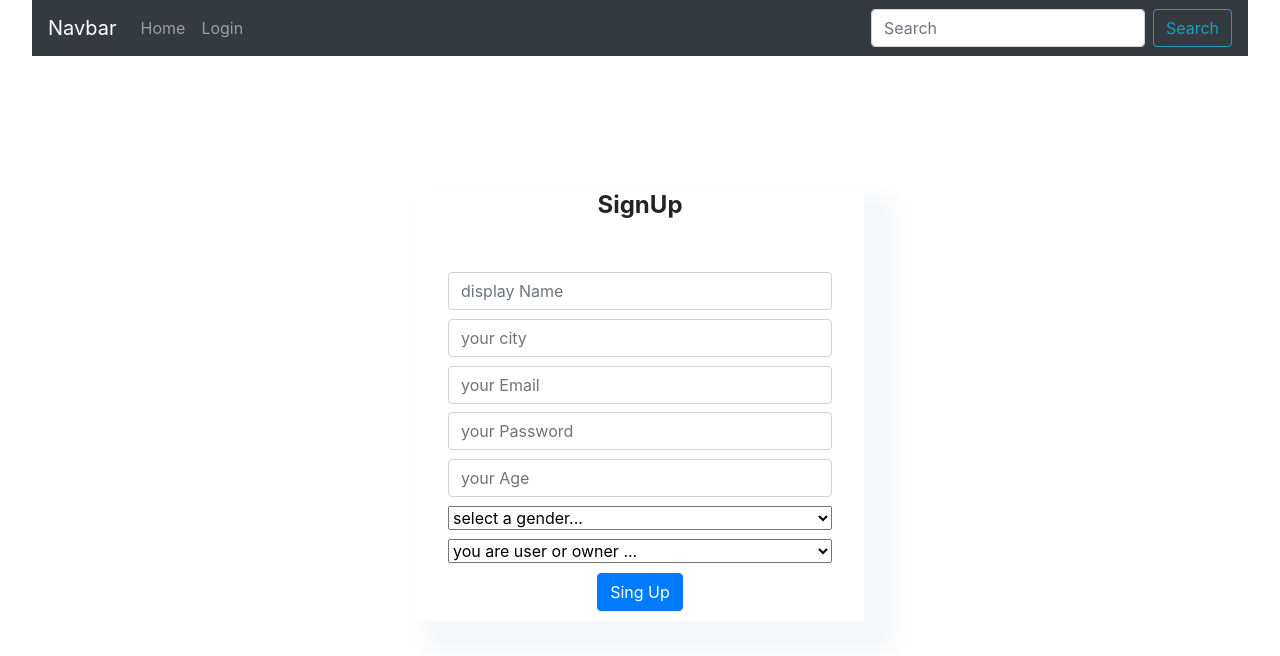
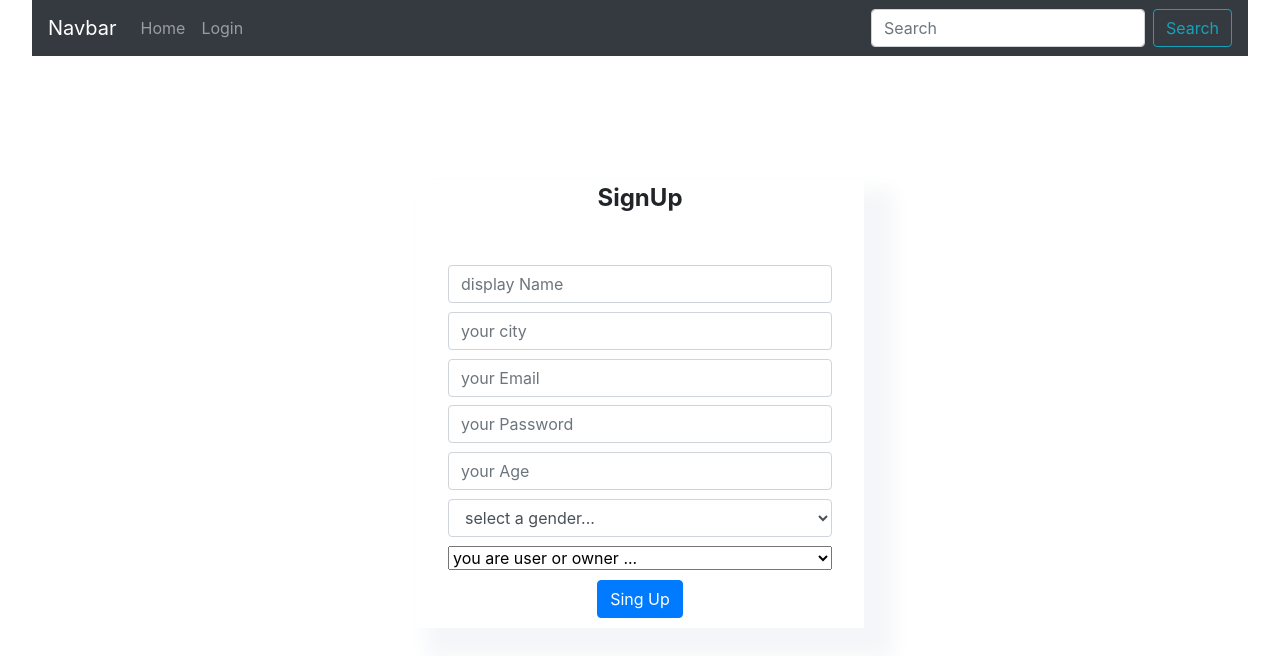
Before and after one commit to Dark-Web-Team/MERAKI_Academy_Project_5, a React (Create React App) app in the folder frontend/: page /signUp in a window 1280 px wide. Shown: the top 656 px of the page. Built offline with nearby package versions, Linux system fonts and the light colour scheme.

Commit message:
fix style for selector

```diff
--- a/frontend/src/components/auth/signUp/SignUp.js
+++ b/frontend/src/components/auth/signUp/SignUp.js
@@ -1,7 +1,13 @@
 import React, { useState } from "react";
 import axios from "axios";
 import { useHistory } from "react-router-dom";
-import { FormControl ,Button,Alert} from "react-bootstrap";
+import {
+  FormControl,
+  Button,
+  Alert,
+  FormGroup,
+  FormLabel,
+} from "react-bootstrap";
 import "./signUp.css";
 require("dotenv").config();
 
@@ -35,7 +41,7 @@ export default function SignUp() {
     }
 
     axios
-      .post(process.env.REACT_APP_BACKEND_SERVER +"users", {
+      .post(process.env.REACT_APP_BACKEND_SERVER + "users", {
         displayName,
         city,
         email,
@@ -57,10 +63,8 @@ export default function SignUp() {
 
   return (
     <div className="container">
-
-
       <div className="sign-up-input">
-      <p className="login_text">SignUp</p> <br/>
+        <p className="login_text">SignUp</p> <br />
         <FormControl
           placeholder="display Name"
           type="text"
@@ -97,7 +101,7 @@ export default function SignUp() {
             setPassword(e.target.value);
           }}
         />
-         <FormControl
+        <FormControl
           placeholder="your Age"
           type="number"
           aria-label="Large"
@@ -105,9 +109,9 @@ export default function SignUp() {
           onChange={(e) => {
             setAge(parseInt(e.target.value));
           }}
-
         />
-        <select
+        <FormControl
+          as="select"
           onChange={(e) => {
             setGender(e.target.value);
           }}
@@ -115,7 +119,7 @@ export default function SignUp() {
           <option>select a gender...</option>
           <option value="male">male</option>
           <option value="female">female</option>
-        </select>
+        </FormControl>
         <select
           onChange={(e) => {
             setRole_id(parseInt(e.target.value));
@@ -126,11 +130,19 @@ export default function SignUp() {
           <option value={3}>owner</option>
         </select>
         <div className="sign-up-button">
-        <Button className="singUpButton"  onClick={register}>Sing Up</Button>{' '}
-      </div>
-      {errMessage ? <div className="errMessage"><Alert key={1} variant="danger">
-    {errMessage}
-  </Alert> </div> : ""}
+          <Button className="singUpButton" onClick={register}>
+            Sing Up
+          </Button>{" "}
+        </div>
+        {errMessage ? (
+          <div className="errMessage">
+            <Alert key={1} variant="danger">
+              {errMessage}
+            </Alert>{" "}
+          </div>
+        ) : (
+          ""
+        )}
       </div>
     </div>
   );
```
